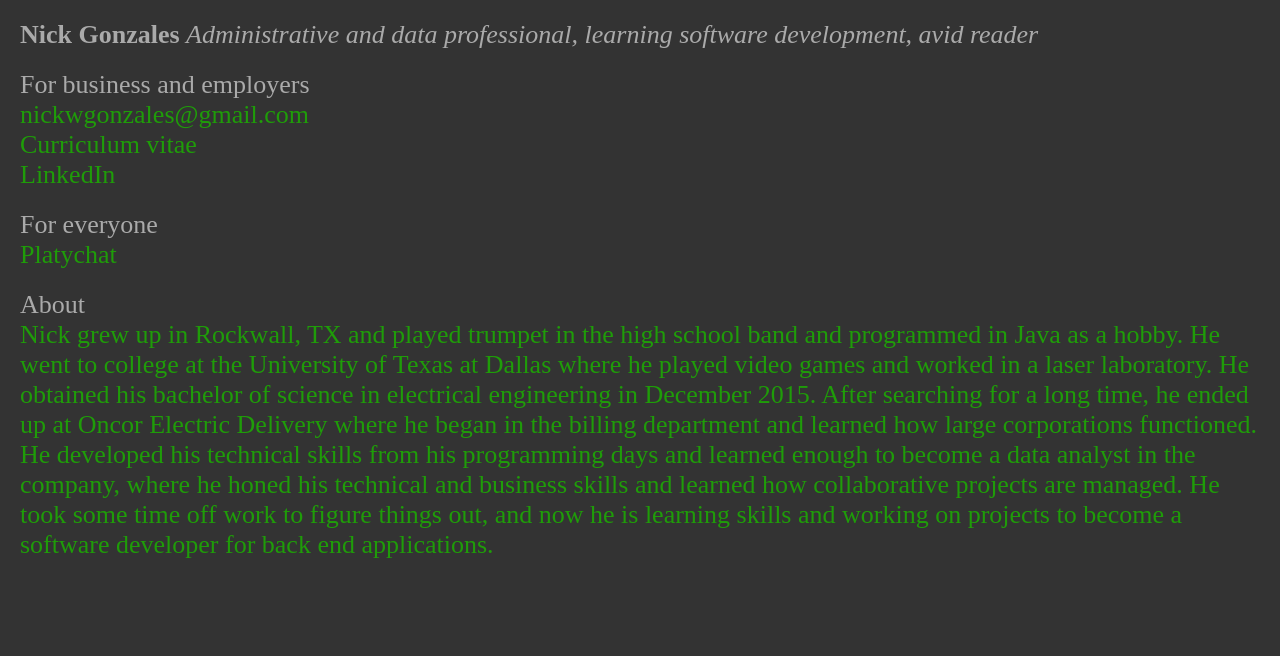
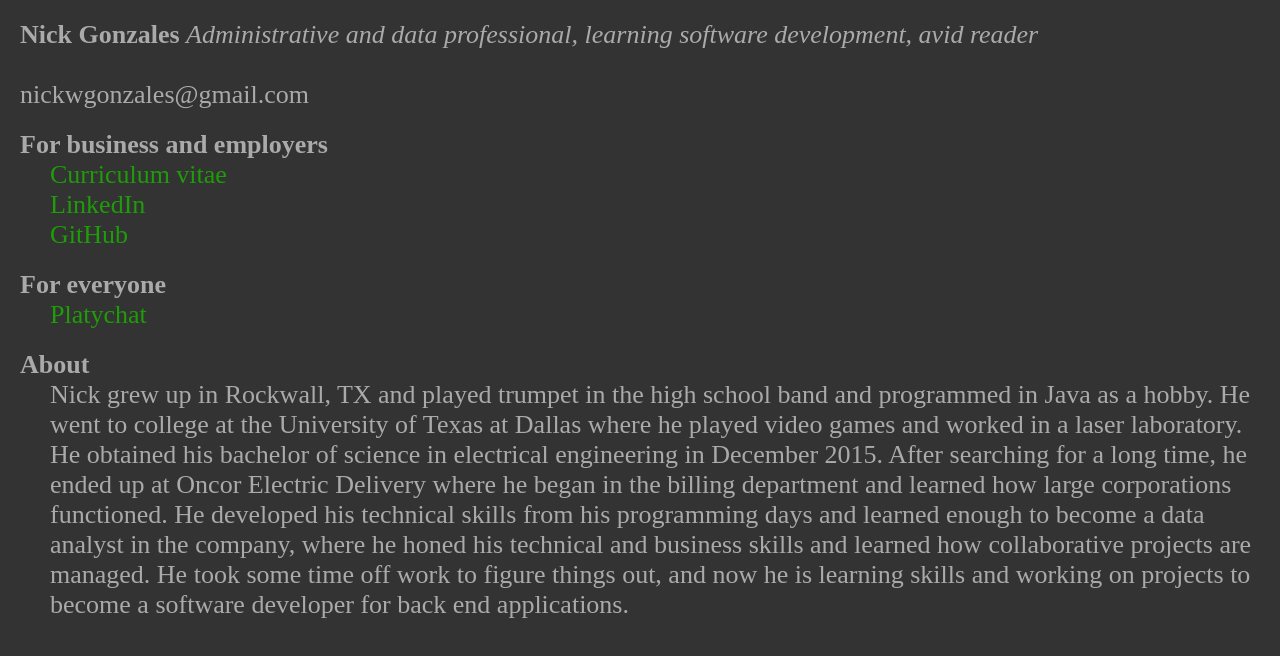
Before and after one commit to doxtu/nickwademe, a website: page public/index.html in a window 1280 px wide. Drawn offline with Linux system fonts and the light colour scheme.

Commit message:
Content update

```diff
--- a/public/index.html
+++ b/public/index.html
@@ -11,14 +11,15 @@
       <header>
          <h1>Nick Gonzales</h1>
          <p><span class='italics'>Administrative and data professional, learning software development, avid reader</span></p>
+         <p><br>nickwgonzales@gmail.com</p>
       </header>
 
       <section id='business'>
          <h2>For business and employers</h2>
          <ul>
-            <li>nickwgonzales@gmail.com</li>
             <li><a target='_blank' href='https://docs.google.com/document/d/1JyGzCXAHC8EJjdOmBATpPoAD9ZwGhrossmIiG6WyqTw/edit?usp=sharing'>Curriculum vitae</a></li>
             <li><a target='_blank' href='https://www.linkedin.com/in/nick-gonzales-9517864a'>LinkedIn</a></li>
+            <li><a target='_blank' href='https://www.github.com/doxtu'>GitHub</a></li>
          </ul>
       </section>
 
--- a/public/main.css
+++ b/public/main.css
@@ -20,16 +20,21 @@ ul{
    list-style-type:none;
 }
 
-li, a{
-   color:#1f9c09;
+li{
+   margin-left:30px;
 }
 
 a{
    text-decoration:none;
+   color:#1f9c09;
 }
 
 a:hover{
    color:#28cf0a
+}
+
+h2{
+   font-weight:bold;
 }
 
 /*HEADER*/
```
